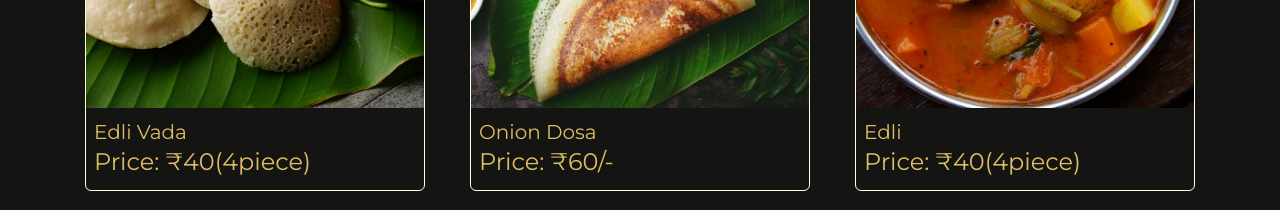
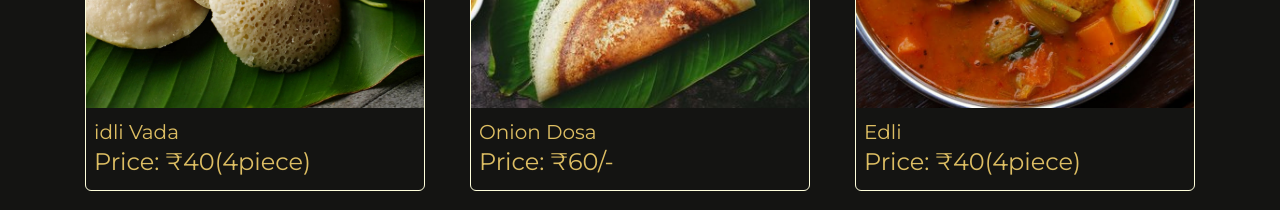
Before and after one commit to Nota0515/Cafe_website, a React (Vite) app: page / in a window 1280 px wide. Shown: the part 840-1050 px from the top of the page. Built offline with nearby package versions, Linux system fonts and the light colour scheme.

Commit message:
spelling error

```diff
--- a/src/sections/Speciality.jsx
+++ b/src/sections/Speciality.jsx
@@ -4,7 +4,7 @@ import { hero4 , hero1 , hero3, jinidosa, } from "../assets"
 const Speciality = () => {
   return (
     <div className="flex flex-col pl-10 mb-10 md:px-20 gap-y-10 md:flex-row lg:flex-row justify-evenly border-b-[1px] pb-16 border-b-n-7 w-full gap-x-10 flex-wrap">
-        <Card name={"Edli Vada"} alt={"idli-vada-img"} price={"40(4piece)"} src={hero3}/>
+        <Card name={"idli Vada"} alt={"idli-vada-img"} price={"40(4piece)"} src={hero3}/>
         <Card name={"Onion Dosa"} alt={"Dosa-img"} price={"60/-"} src={hero4}/>
         <Card name={"Edli"} alt={"idli-img"} price={"40(4piece)"} src={hero1}/>
         <Card name={"Jini Dosa"} alt={"idli-img"} price={"60/-"} src={jinidosa}/>
```
